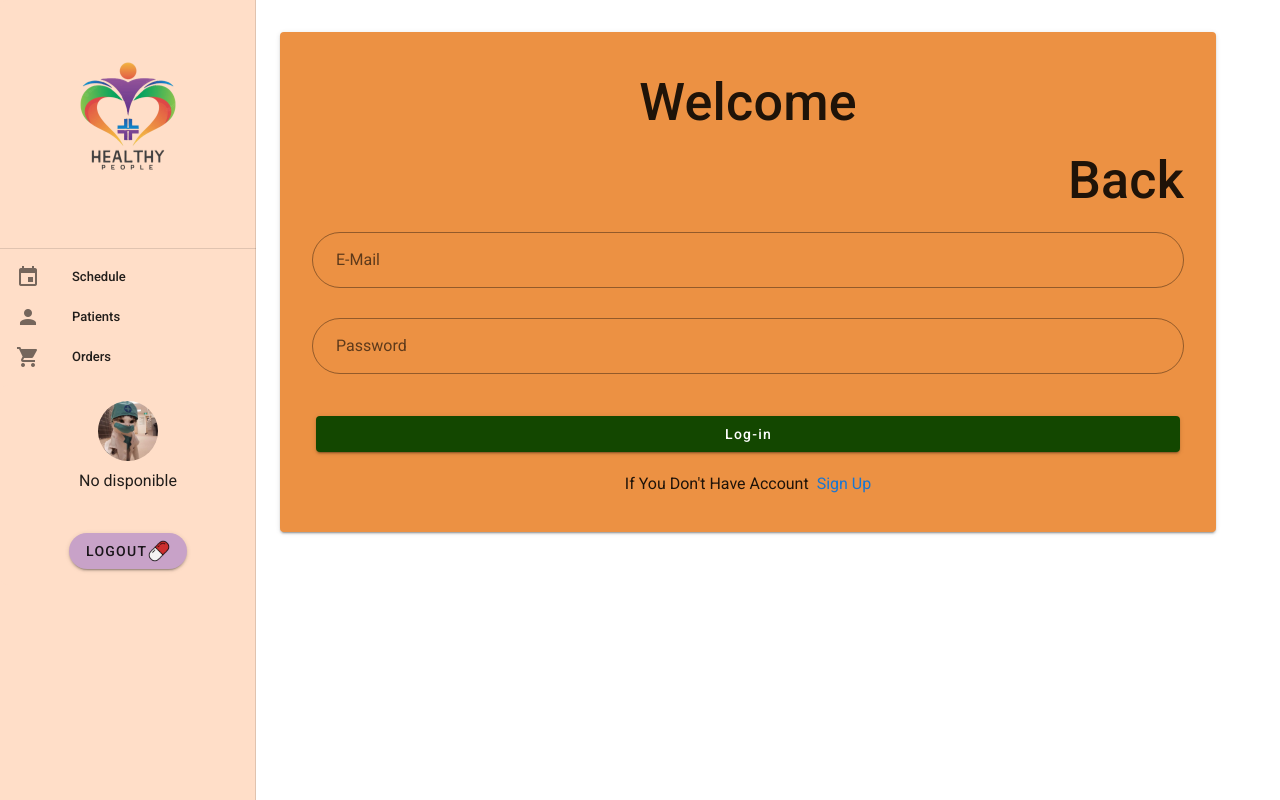
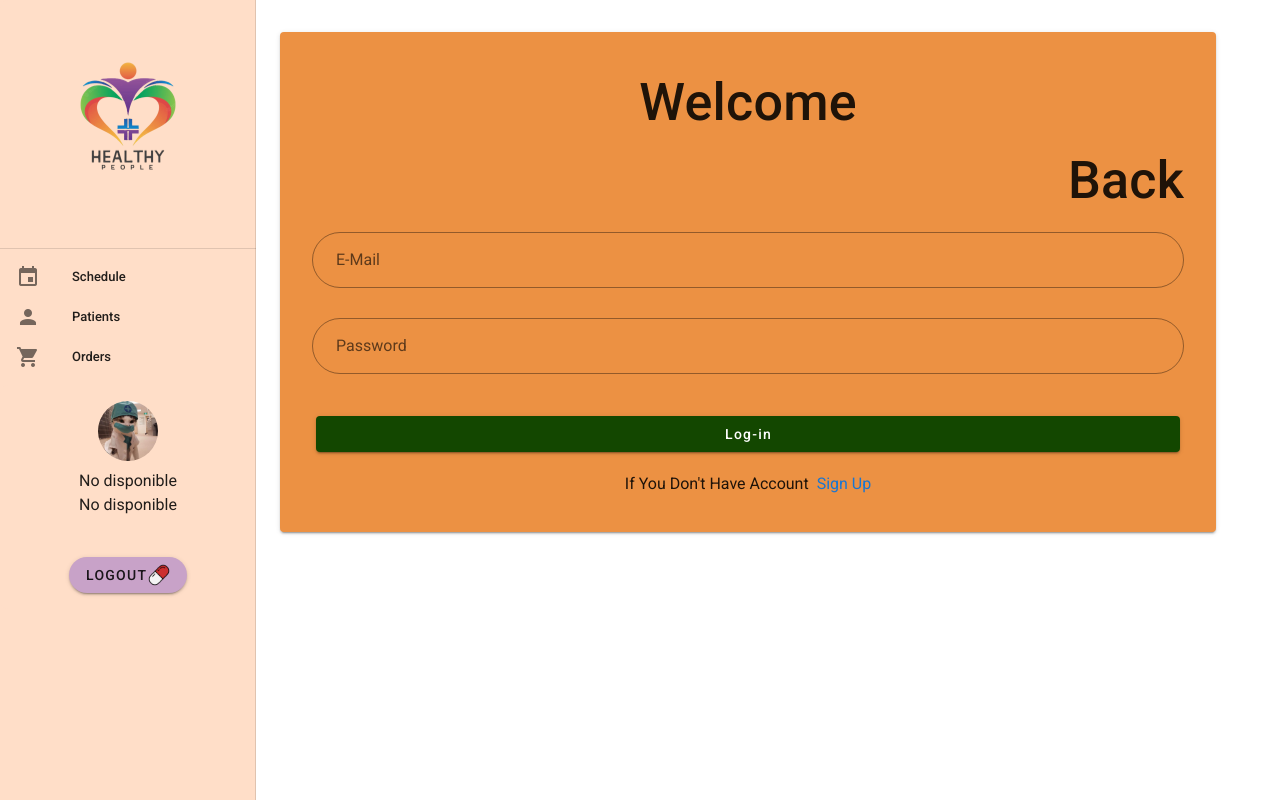
Before and after one commit to JoseJavierGJ/frontend-clinica, a Nuxt app: page /dashboard in a window 1280 px wide. Both pictures are taken after a click on the button "LOGOUT". Built offline with nearby package versions, Linux system fonts and the light colour scheme.

Commit message:
Error en nombre de usurio dashboard

```diff
--- a/components/ui/UserLogin.vue
+++ b/components/ui/UserLogin.vue
@@ -146,7 +146,7 @@ export default {
   methods: {
     async login () {
       // eslint-disable-next-line no-console
-      await console.log('@@@ datos => ', this.email, this.password)
+      await console.log('@@@ datos => ', this.email, this.password, this.nombre)
       const sendData = {
         email: this.email,
         password: this.password
@@ -158,6 +158,7 @@ export default {
         const result = await res.data
         if (result.message === 'success') {
           localStorage.setItem('userEmail', this.email)
+          localStorage.setItem('userNombre', this.userNombre)
           this.$router.push('/dashboard')
         }
       }).catch((err) => {
@@ -215,4 +216,8 @@ export default {
   font-size: 52px!important;
   line-height: 78px!important;
 }
+.html {
+    /* height: 100%; */
+    overflow: hidden;
+}
 </style>
--- a/layouts/dashboard.vue
+++ b/layouts/dashboard.vue
@@ -53,6 +53,9 @@
         <div>
           {{ userEmail }}
         </div>
+        <div>
+          {{ userNombre }}
+        </div>
         <v-btn
           color="#c8a2c8"
           class="dark--text rounded-pill"
@@ -91,6 +94,7 @@ export default {
     return {
       drawer: null,
       userEmail: '',
+      userNombre: '',
       hover: false,
       links: [
         { icon: 'mdi-calendar', text: 'Schedule', route: '/dashboard/schedule' },
@@ -101,11 +105,16 @@ export default {
   },
   mounted () {
     this.fetchUserEmail()
+    this.fetchUserNombre()
   },
   methods: {
     fetchUserEmail () {
       const email = localStorage.getItem('userEmail')
       this.userEmail = email || 'No disponible'
+    },
+    fetchUserNombre () {
+      const nombre = localStorage.getItem('userNombre')
+      this.userNombre = nombre || 'No disponible'
     },
     logout () {
       localStorage.removeItem('userEmail')
@@ -134,4 +143,13 @@ export default {
   border-radius: 25px;
 }
 
+.v-main {
+  overflow: hidden;
+  height: 100vh;
+}
+
+.v-navigation-drawer__content {
+    height: 100%;
+    overflow: hidden;
+}
 </style>
--- a/pages/dashboard/index.vue
+++ b/pages/dashboard/index.vue
@@ -1,5 +1,7 @@
 <template>
-  <div />
+  <div>
+    Hola Mundo
+  </div>
 </template>
 
 <script>
```
